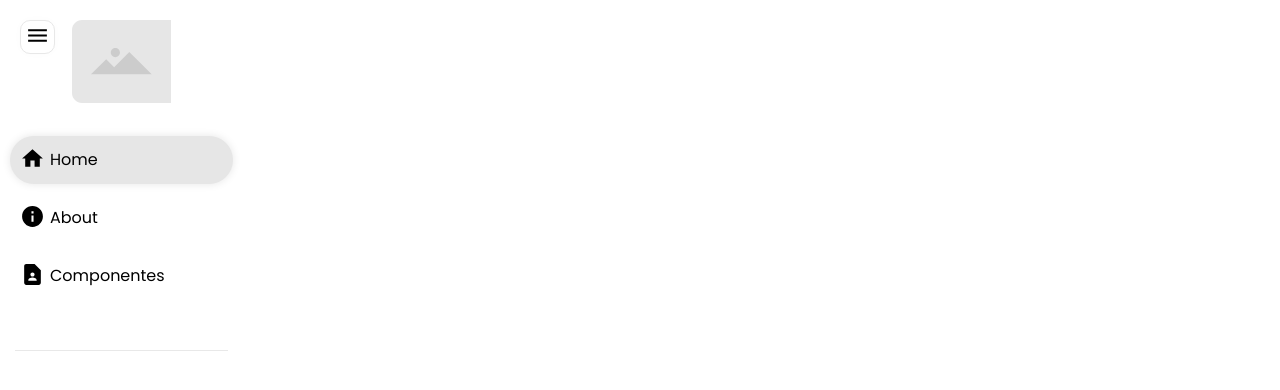
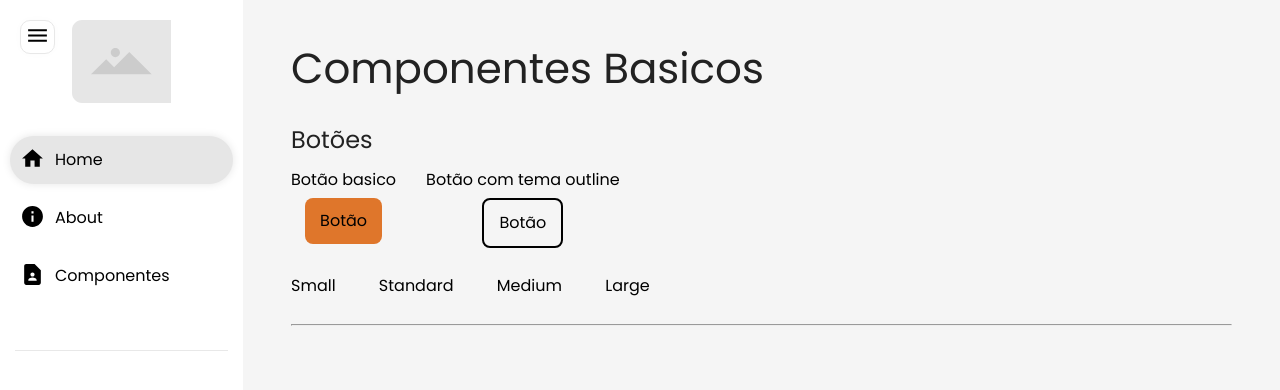
Before and after one commit to gaabscps/ReactComponents, a React (Create React App) app: page /contact/basic-components in a window 1280 px wide. Shown: the top 390 px of the page. Built offline with nearby package versions, Linux system fonts and the light colour scheme.

Commit message:
✨ Botão Adicionado componente de botão com variações de temas e tamanhos

```diff
--- /dev/null
+++ b/src/Components/Buttom/index.tsx
@@ -0,0 +1,17 @@
+import React from "react";
+
+interface ButtonProps {
+  theme?: "outline-dark";
+  size?: "small" | "medium" | "large" | string;
+}
+
+export const Buttom: React.FC<ButtonProps> = ({ theme, size }) => {
+  return (
+    <div
+      onClick={() => alert("Coloque aqui a ação do botão")}
+      className={`buttonContainer ${theme} btn-${size}`}
+    >
+      <span>Botão</span>
+    </div>
+  );
+};
--- /dev/null
+++ b/src/Components/Buttom/styles/button.scss
@@ -0,0 +1,48 @@
+@import "../../../styles/variable.scss";
+
+.buttonContainer {
+  box-sizing: border-box;
+  background-color: $buttonColor;
+  width: fit-content;
+  padding: 15px;
+  border-radius: 0.5rem;
+  height: fit-content;
+  cursor: pointer;
+  &:hover {
+    background-color: $buttonHoverColor;
+    color: #000;
+  }
+  &:active {
+    background-color: $buttonActiveColor;
+  }
+}
+
+//Themes
+.outline-dark {
+  border: 2px solid #000;
+  background-color: transparent;
+  &:hover {
+    background-color: #0000000c;
+  }
+  &:active {
+    background-color: #0000001a;
+  }
+}
+// end of Themes
+
+//Size
+.btn-small {
+  padding: $buttonSmall;
+  font-size: $buttonFontSmall;
+}
+
+.btn-medium {
+  padding: $buttonMedium;
+  font-size: $buttonFontMedium;
+}
+
+.btn-large {
+  padding: $buttonLarge;
+  font-size: $buttonFontLarge;
+}
+// end of Size
--- a/src/Components/Sidebar/index.tsx
+++ b/src/Components/Sidebar/index.tsx
@@ -42,13 +42,13 @@ export const Sidebar: React.FC = () => {
       icon: <MdContactPage size={25} />,
       subItems: [
         {
-          name: "Collapse Table",
+          name: "Tabelas",
           link: "/contact/collapsetable",
           icon: <MdContactMail size={25} />,
         },
         {
-          name: "Phone",
-          link: "/contact/phone",
+          name: "Componentes Basicos",
+          link: "/contact/basic-components",
           icon: <MdContactPhone size={25} />,
         },
         {
@@ -120,7 +120,7 @@ export const Sidebar: React.FC = () => {
                   }
                   key={index}
                 >
-                  <div className="mr-5">{item.icon}</div>
+                  <div className="mr-10">{item.icon}</div>
                   <div>{item.name}</div>
                 </li>
               </ul>
@@ -157,7 +157,7 @@ export const Sidebar: React.FC = () => {
                     }
                     key={index}
                   >
-                    <div className="mr-5">{subItem.icon}</div>
+                    <div className="mr-10">{subItem.icon}</div>
                     <div>{subItem.name}</div>
                   </li>
                 ))}
--- a/src/Navigation/index.tsx
+++ b/src/Navigation/index.tsx
@@ -2,7 +2,8 @@ import React from "react";
 import { Route, Routes } from "react-router-dom";
 import { MainPage } from "../Pages/MainPage/Page";
 import { AboutPage } from "../Pages/About";
-import { CollapseTablePage } from "../Pages/Components/CollapseTablePage";
+import { TablePage } from "../Pages/Components/TablesPage";
+import { BasicComponentsPage } from "../Pages/Components/BasicComponentsPage";
 
 export const Navigation = () => {
   return (
@@ -10,7 +11,11 @@ export const Navigation = () => {
       <Routes>
         <Route path="/" element={<MainPage />} />
         <Route path="/about" element={<AboutPage />} />
-        <Route path="/contact/collapsetable" element={<CollapseTablePage />} />
+        <Route path="/contact/collapsetable" element={<TablePage />} />
+        <Route
+          path="/contact/basic-components"
+          element={<BasicComponentsPage />}
+        />
       </Routes>
     </div>
   );
--- /dev/null
+++ b/src/Pages/Components/BasicComponentsPage/index.tsx
@@ -0,0 +1,42 @@
+import React, { useState } from "react";
+import { Buttom } from "../../../Components/Buttom";
+
+export const BasicComponentsPage: React.FC = () => {
+  const [size, setSize] = useState<string>();
+
+  return (
+    <>
+      <div className="mainPageStyle">
+        <h1>Componentes Basicos</h1>
+        <h4>Botões</h4>
+        <div className="mb-30" style={{ width: "fit-content" }}>
+          <div className="d-flex mb-30">
+            <div className="mr-30 d-flex flex-direction-column align-items-center">
+              <span className="mb-10">Botão basico</span>
+              <Buttom size={size} />
+            </div>
+            <div className="mr-30 d-flex flex-direction-column align-items-center">
+              <span className="mb-10">Botão com tema outline</span>
+              <Buttom size={size} theme="outline-dark" />
+            </div>
+          </div>
+          <div className="d-flex justify-content-between">
+            <span onClick={() => setSize("small")} className="action-icon">
+              Small
+            </span>
+            <span onClick={() => setSize("")} className="action-icon">
+              Standard
+            </span>
+            <span onClick={() => setSize("medium")} className="action-icon">
+              Medium
+            </span>
+            <span onClick={() => setSize("large")} className="action-icon">
+              Large
+            </span>
+          </div>
+        </div>
+        <hr />
+      </div>
+    </>
+  );
+};
--- a/src/Pages/Components/CollapseTablePage/index.tsx
+++ b/src/Pages/Components/TablesPage/index.tsx
@@ -1,9 +1,11 @@
 import React from "react";
 import { CollapseTable } from "../../../Components/CollapseTable";
 
-export const CollapseTablePage: React.FC = () => {
+export const TablePage: React.FC = () => {
   return (
     <div className="mainPageStyle">
+      <h1>Tabelas</h1>
+      <h4 className="mb-30">Tabela Colapse</h4>
       <CollapseTable />
     </div>
   );
--- a/src/styles/app.scss
+++ b/src/styles/app.scss
@@ -1,8 +1,15 @@
 @import "../styles/variable.scss";
 
+// Tags
 h1 {
   font-size: 42px;
   margin-bottom: 38px;
+  color: $titleTextColor;
+}
+
+h4 {
+  font-size: 24px;
+  margin-bottom: 20px;
   color: $titleTextColor;
 }
 
@@ -14,7 +21,75 @@ a {
 b {
   font-weight: 500;
 }
+// end of Tags
 
+// Basic Classes
+.action-icon {
+  cursor: pointer;
+}
+
+.minWidth-full {
+  min-width: 1040px;
+}
+
+.d-block {
+  display: block;
+}
+// end of Basic Classes
+
+// Flexbox
+.flex-direction-column {
+  flex-direction: column;
+}
+
+.align-items-center {
+  align-items: center;
+}
+
+.justify-content-between {
+  justify-content: space-between;
+}
+
+.justify-content-center {
+  justify-content: center;
+}
+
+.align-items-center {
+  align-items: center;
+}
+
+.d-flex {
+  display: flex;
+}
+// end of Flexbox
+
+// Spacing
+.w-100 {
+  width: 100%;
+}
+
+.w-100vw {
+  width: 100vw;
+}
+
+.mr-10 {
+  margin-right: 10px;
+}
+
+.mr-30 {
+  margin-right: 30px;
+}
+
+.mb-30 {
+  margin-bottom: 30px;
+}
+
+.mb-10 {
+  margin-bottom: 10px;
+}
+// end of Spacing
+
+// Transitions
 .transformRotate {
   transition: all 0.25s ease-in-out;
   transform: rotate(-180deg);
@@ -32,54 +107,13 @@ b {
 .slowTransition {
   transition: all 0.35s ease-in-out;
 }
+// end of Transitions
 
-.action-icon {
-  cursor: pointer;
-}
-
-.minWidth-full {
-  min-width: 1040px;
-}
-
-.d-flex {
-  display: flex;
-}
-
-.d-block {
-  display: block;
-}
-
-.flex-direction-column {
-  flex-direction: column;
-}
-
-.align-items-center {
-  align-items: center;
-}
-
-.justify-content-between {
-  justify-content: space-between;
-}
-
-.justify-content-center {
-  justify-content: center;
-}
-
-.w-100 {
-  width: 100%;
-}
-
-.w-100vw {
-  width: 100vw;
-}
-
-.mr-5 {
-  margin-right: 5px;
-}
-
+// Main Page
 .mainPageStyle {
   background-color: #f5f5f5;
   min-height: 100vh;
   padding: 48px;
   width: 100%;
 }
+// end of Main Page
--- a/src/styles/import.scss
+++ b/src/styles/import.scss
@@ -3,6 +3,7 @@
 //Components
 @import "../Components/Sidebar/styles/sidebar.scss";
 @import "../Components/CollapseTable/styles/collapseTable.scss";
+@import "../Components/Buttom/styles/button.scss";
 @import "../styles/reset.scss";
 @import "./app.scss";
 
--- a/src/styles/variable.scss
+++ b/src/styles/variable.scss
@@ -2,3 +2,14 @@ $sidebarWidth: 300px;
 $sidebarBackgroundColor: #fff;
 $sidebartextColor: #222;
 $titleTextColor: #222;
+
+// Button Component Variables
+$buttonColor: #df762b;
+$buttonHoverColor: #df762ba5;
+$buttonActiveColor: #a54f11cd;
+$buttonSmall: 10px;
+$buttonMedium: 15px;
+$buttonLarge: 15px 40px;
+$buttonFontSmall: 1rem;
+$buttonFontMedium: 1.5rem;
+$buttonFontLarge: 2rem;
```
